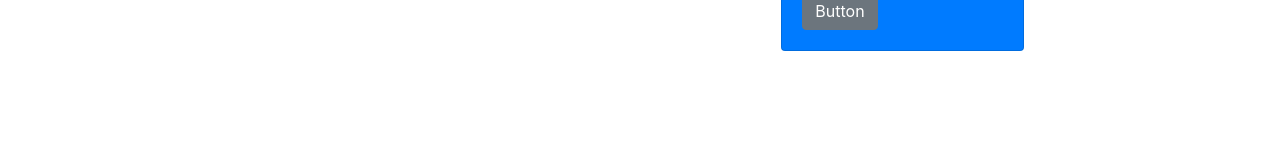
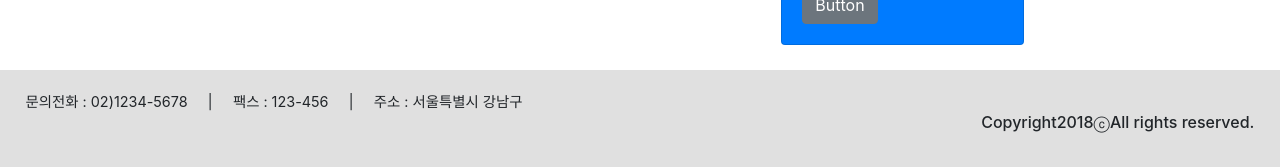
Before and after one commit to hwigyeompark/Shopping-Mall, a React (Create React App) app: page / in a window 1280 px wide. Shown: the part 1364-1531 px from the top of the page. Before the commit the page ends 1427 px from the top, so only its background shows below. Built offline with nearby package versions, Linux system fonts and the light colour scheme; a web font is replaced by a local one.

Commit message:
update Content, add Footer

```diff
--- a/src/App.js
+++ b/src/App.js
@@ -1,12 +1,14 @@
 import React, { Component } from 'react';
 import Main from "./component/Main";
 import Header from "./component/Header";
+import Footer from "./component/Footer";
 class App extends Component {
   render() {
     return (
       <div className="App">
           <Header/>
             <Main/>
+          <Footer/>
       </div>
     );
   }
--- a/src/component/Content.js
+++ b/src/component/Content.js
@@ -1,8 +1,10 @@
 import React, {Component} from 'react';
 import { Card, Button, CardImg, CardTitle, CardText, CardColumns,
     CardSubtitle, CardBody } from 'reactstrap';
+import '../css/Content.css';
 import card1 from '../img/card1.gif';
-import '../css/Content.css';
+import card2 from '../img/card2.gif';
+import card3 from '../img/card3.png';
 
 class Content extends Component{
     render(){
@@ -20,7 +22,7 @@ class Content extends Component{
                         </CardBody>
                     </Card>
                     <Card>
-                        <CardImg top width="100%" src="https://placeholdit.imgix.net/~text?txtsize=33&txt=256%C3%97180&w=256&h=180" alt="Card image cap" />
+                        <CardImg src={card3} />
                     </Card>
                     <Card>
                         <CardBody>
@@ -36,7 +38,7 @@ class Content extends Component{
                         <Button>Button</Button>
                     </Card>
                     <Card>
-                        <CardImg top width="100%" src="https://placeholdit.imgix.net/~text?txtsize=33&txt=256%C3%97180&w=256&h=180" alt="Card image cap" />
+                        <CardImg top width="100%" src={card2} />
                         <CardBody>
                             <CardTitle>Card title</CardTitle>
                             <CardSubtitle>Card subtitle</CardSubtitle>
--- /dev/null
+++ b/src/component/Footer.js
@@ -0,0 +1,16 @@
+import React, {Component} from 'react';
+import '../css/Footer.css';
+
+class Footer extends Component{
+    render(){
+        return(
+            <div id="footer">
+                <div id="footerMent">
+                    <span>문의전화 : 02)1234-5678&nbsp;&nbsp;&nbsp;&nbsp;&nbsp;|&nbsp;&nbsp;&nbsp;&nbsp;&nbsp;팩스 : 123-456&nbsp;&nbsp;&nbsp;&nbsp;&nbsp;|&nbsp;&nbsp;&nbsp;&nbsp;&nbsp;주소 : 서울특별시 강남구</span>
+                </div>
+                <h6>Copyright2018ⓒAll rights reserved.</h6>
+            </div>
+        )
+    }
+}
+export default Footer;
--- a/src/css/Content.css
+++ b/src/css/Content.css
@@ -5,7 +5,7 @@
 }
 #content h1{
     text-align: center;
-    font-size: 2em;
+    font-size: 1.7em;
     margin-bottom: 1.5%;
     font-family: 'Encode Sans Semi Expanded', sans-serif;
 }
--- /dev/null
+++ b/src/css/Footer.css
@@ -0,0 +1,20 @@
+#footer{
+    background-color: #e0e0e0;
+    width: 100%;
+    height: 100px;
+    margin-top: 1%;
+}
+
+#footerMent{
+    padding-top: 1.5%;
+    margin-left: 2%;
+}
+
+#footerMent span{
+    font-size: 0.9em;
+}
+
+#footer h6{
+    float: right;
+    margin-right: 2%;
+}
```
